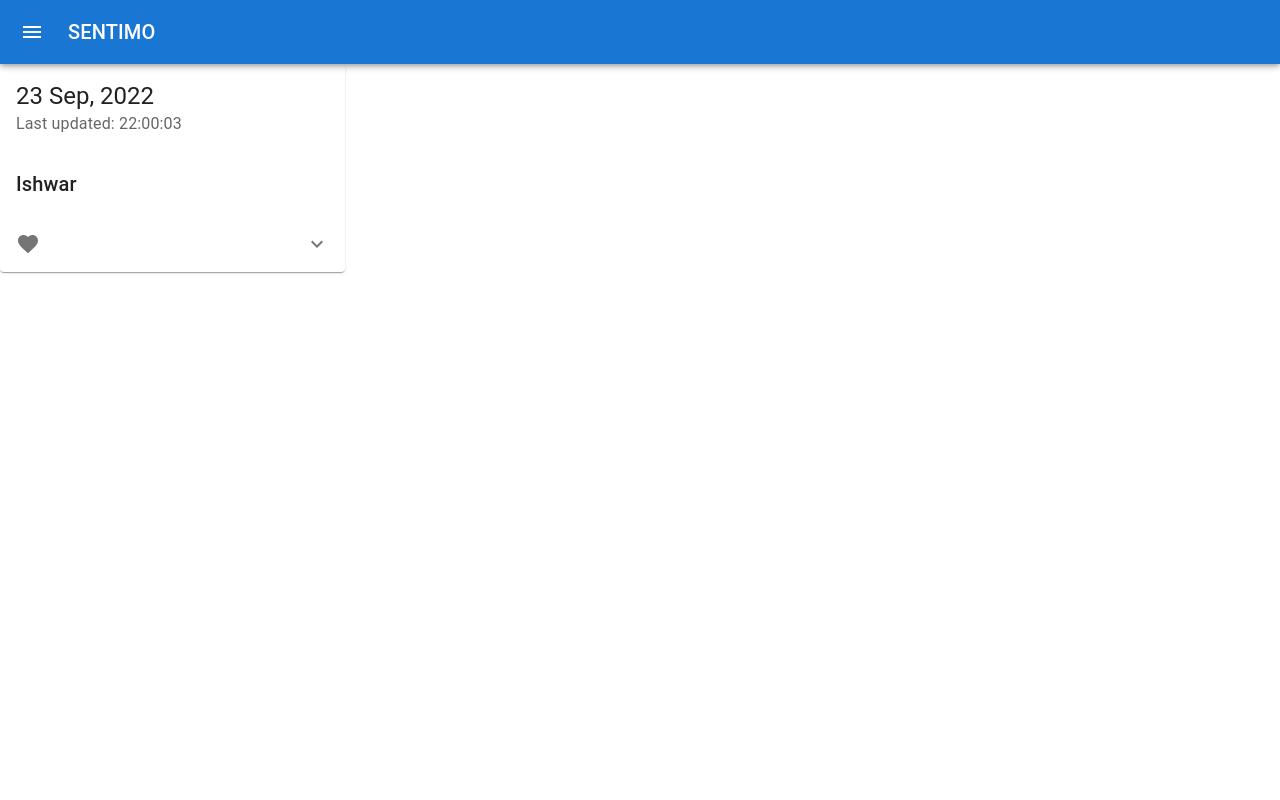
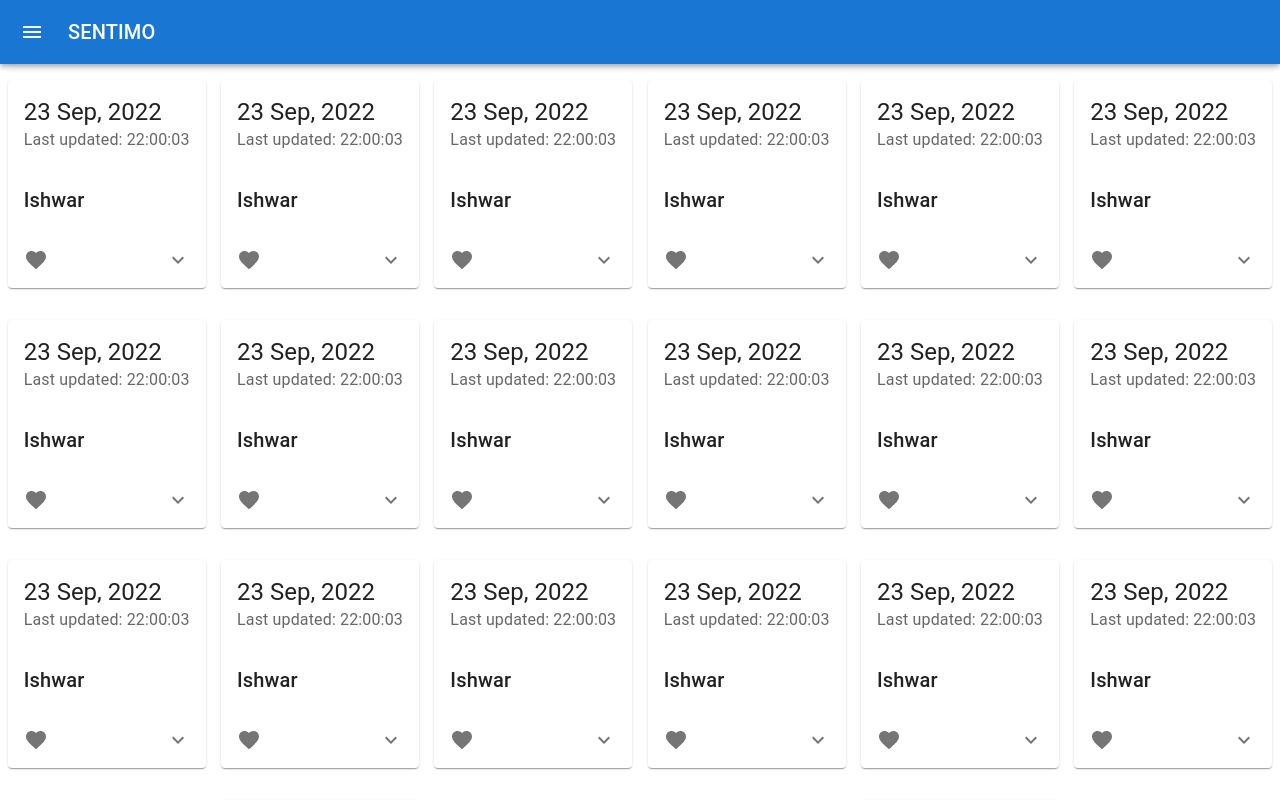
Before and after one commit to dakshgupta2002/sentimo, a React (Create React App) app in the folder client/: page /favorites in a window 1280 px wide. Shown: the top 800 px of the page. Built offline with nearby package versions, Linux system fonts and the light colour scheme; sample sign-in values are in the browser's storage; the HTML template or start-up script is replaced by a standard one.

Commit message:
cards flexyboxy

```diff
--- a/client/src/pages/Favorite/Favorite.css
+++ b/client/src/pages/Favorite/Favorite.css
@@ -0,0 +1,9 @@
+.favorite-container {
+    display: flex;
+    flex-wrap: wrap;
+    justify-content: space-around;
+}
+
+.favorite-container > * {
+    margin: 1em 0;
+}
--- a/client/src/pages/Favorite/Favorite.jsx
+++ b/client/src/pages/Favorite/Favorite.jsx
@@ -1,12 +1,36 @@
 import React from 'react'
 import {Sidebar} from './../../components';
 import {Cards} from './../../elements'
+
+import './Favorite.css';
 
 export default function Favorite() {
   return (
     <div>
         <Sidebar />
-        <Cards date={"23 Sep, 2022"} time={"22:00:03"} title="Ishwar" content="Ishwarendra" />
+
+        <div className='favorite-container'>
+            <Cards date={"23 Sep, 2022"} time={"22:00:03"} title="Ishwar" content="Ishwarendra" />
+            <Cards date={"23 Sep, 2022"} time={"22:00:03"} title="Ishwar" content="Ishwarendra" />
+            <Cards date={"23 Sep, 2022"} time={"22:00:03"} title="Ishwar" content="Ishwarendra" />
+            <Cards date={"23 Sep, 2022"} time={"22:00:03"} title="Ishwar" content="Ishwarendra" />
+            <Cards date={"23 Sep, 2022"} time={"22:00:03"} title="Ishwar" content="Ishwarendra" />
+            <Cards date={"23 Sep, 2022"} time={"22:00:03"} title="Ishwar" content="Ishwarendra" />
+            <Cards date={"23 Sep, 2022"} time={"22:00:03"} title="Ishwar" content="Ishwarendra" />
+            <Cards date={"23 Sep, 2022"} time={"22:00:03"} title="Ishwar" content="Ishwarendra" />
+            <Cards date={"23 Sep, 2022"} time={"22:00:03"} title="Ishwar" content="Ishwarendra" />
+            <Cards date={"23 Sep, 2022"} time={"22:00:03"} title="Ishwar" content="Ishwarendra" />
+            <Cards date={"23 Sep, 2022"} time={"22:00:03"} title="Ishwar" content="Ishwarendra" />
+            <Cards date={"23 Sep, 2022"} time={"22:00:03"} title="Ishwar" content="Ishwarendra" />
+            <Cards date={"23 Sep, 2022"} time={"22:00:03"} title="Ishwar" content="Ishwarendra" />
+            <Cards date={"23 Sep, 2022"} time={"22:00:03"} title="Ishwar" content="Ishwarendra" />
+            <Cards date={"23 Sep, 2022"} time={"22:00:03"} title="Ishwar" content="Ishwarendra" />
+            <Cards date={"23 Sep, 2022"} time={"22:00:03"} title="Ishwar" content="Ishwarendra" />
+            <Cards date={"23 Sep, 2022"} time={"22:00:03"} title="Ishwar" content="Ishwarendra" />
+            <Cards date={"23 Sep, 2022"} time={"22:00:03"} title="Ishwar" content="Ishwarendra" />
+            <Cards date={"23 Sep, 2022"} time={"22:00:03"} title="Ishwar" content="Ishwarendra" />
+            <Cards date={"23 Sep, 2022"} time={"22:00:03"} title="Ishwar" content="Ishwarendra" />
+        </div>
     </div>
   )
 }
```
